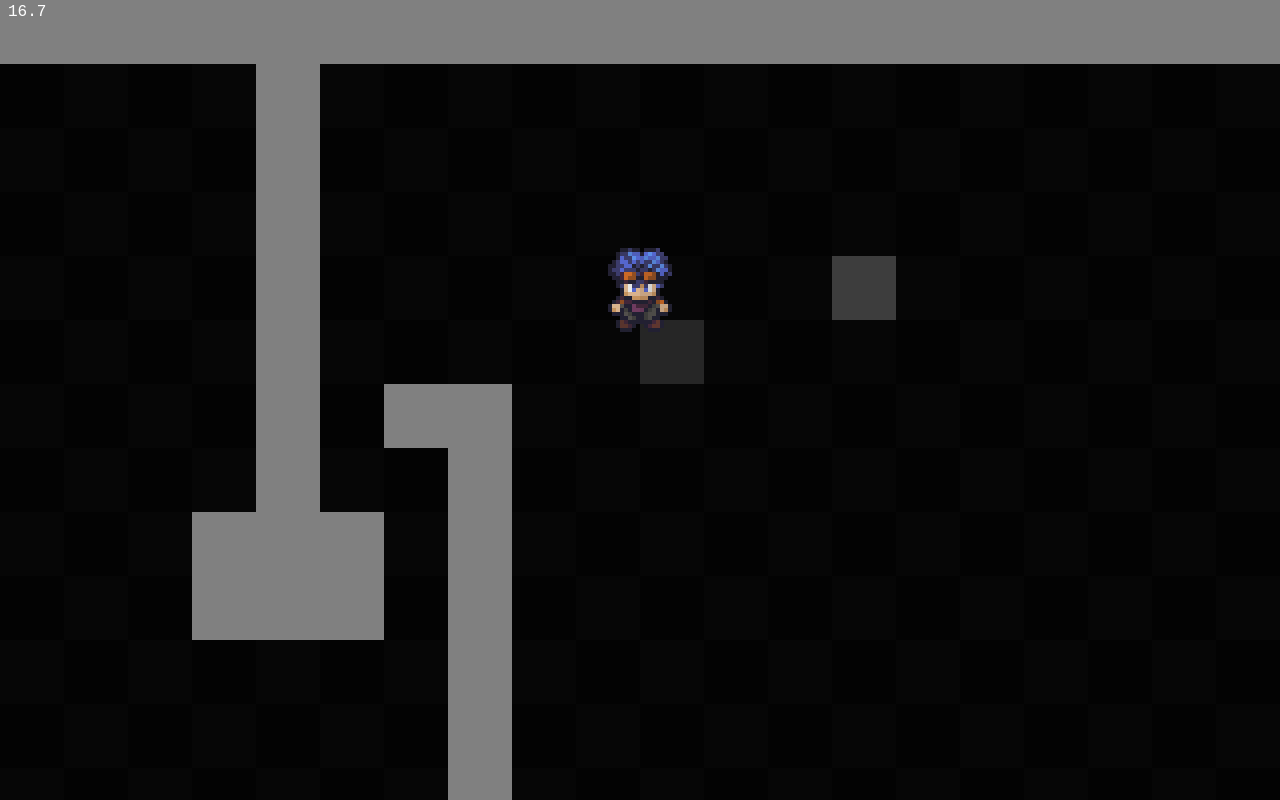
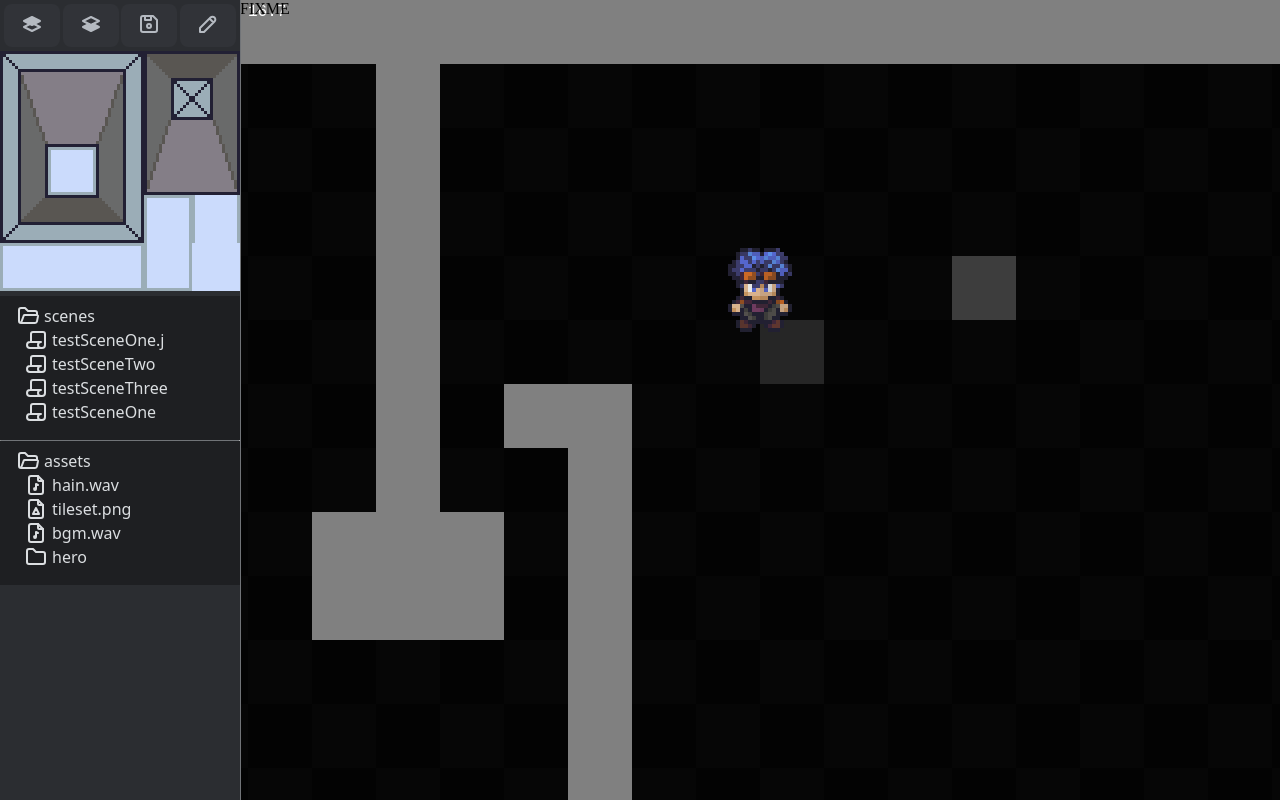
Before and after one commit to pagequit/-, a Solid app: page / in a window 1280 px wide. Built offline with nearby package versions, Linux system fonts and the light colour scheme.

Commit message:
Well kinda fix the resize issues

```diff
--- a/devTools/main.tsx
+++ b/devTools/main.tsx
@@ -1,100 +1,82 @@
-import {
-  createSignal,
-  onCleanup,
-  onMount,
-  Show,
-  type Component,
-} from "solid-js";
+import "./styles.css";
+import { createSignal, onCleanup, onMount, type Component } from "solid-js";
 import { render } from "solid-js/web";
 import { AssetBrowser } from "./AssetBrowser.tsx";
 import { SceneBrowser } from "./SceneBrowser.tsx";
-import { type Scene } from "../lib/Scene.ts";
 import { FloppyDiscIcon } from "./icons/FloppyDisc.tsx";
 import { PencilIcon } from "./icons/Pencil.tsx";
 import { StackBackwardIcon } from "./icons/StackBackward.tsx";
 import { StackForwardIcon } from "./icons/StackForward.tsx";
-import {
-  createViewport,
-  resetViewport,
-  resizeViewport,
-} from "../lib/Viewport.ts";
-import { createPointer, usePointer } from "../lib/usePointer.ts";
+import { type SceneProxy } from "../game/scenes.ts";
 
-const devOverlay = document.createElement("div");
-devOverlay.classList.add("dev-overlay");
+export function useDevTools(
+  appContainer: HTMLElement,
+  sceneProxy: SceneProxy,
+): void {
+  const canvasContainer = appContainer.querySelector(
+    ".canvas-container",
+  ) as HTMLElement;
 
-const canvas = document.createElement("canvas");
+  const overlayContainer = document.createElement("div");
+  overlayContainer.classList.add("dev-overlay");
+  canvasContainer.appendChild(overlayContainer);
 
-const ctx = canvas.getContext("2d", {
-  alpha: true,
-}) as CanvasRenderingContext2D;
+  render(
+    () => <DevTools sceneProxy={sceneProxy} appContainer={appContainer} />,
+    appContainer,
+  );
 
-const [scene, setScene] = createSignal<Scene | null>(null);
-
-export function provideScene(scene: Scene): void {
-  setScene(scene);
-  resizeViewport(viewport, scene.width, scene.height);
+  render(() => <DevOverlay />, overlayContainer);
 }
 
-export function mountDevTools(appContainer: HTMLElement): void {
-  const devToolsContainer = document.createElement("div");
-  devToolsContainer.classList.add("dev-container");
-  appContainer.appendChild(devToolsContainer);
+const DevOverlay: Component = () => <>FIXME</>;
 
-  render(() => <DevTools container={appContainer} />, devToolsContainer);
-}
-
-const viewport = createViewport(ctx);
-const pointer = createPointer();
-
-usePointer(pointer, viewport)[0]();
-
-function viewportResizeHandler(): void {
-  resizeViewport(viewport, scene()!.width, scene()!.height);
-}
-self.addEventListener("resize", viewportResizeHandler);
-
-function animate(): void {
-  self.requestAnimationFrame(animate);
-  resetViewport(viewport);
-}
-
-const DevTools: Component<{ container: HTMLElement }> = ({ container }) => {
-  const gameContainer = container.querySelector(
+const DevTools: Component<{
+  sceneProxy: SceneProxy;
+  appContainer: HTMLElement;
+}> = ({ sceneProxy, appContainer }) => {
+  const gameContainer = appContainer.querySelector(
     ".game-container",
   ) as HTMLElement;
-  devOverlay.appendChild(canvas);
-  gameContainer.appendChild(devOverlay);
 
-  const [width, setWidth] = createSignal(240);
-  let resizeX = false;
+  function getGameContainerStyle(width: number): string {
+    return `position: absolute; top: 0; left: ${width}px; width: ${self.innerWidth - width}px;`;
+  }
 
   function stopResizeX() {
     resizeX = false;
   }
 
-  function handleResize(event: MouseEvent) {
-    if (!resizeX) {
-      return;
+  function handleResize(event: MouseEvent | UIEvent) {
+    let newWidth = width();
+    if (resizeX) {
+      newWidth = (event as MouseEvent).clientX;
     }
-    setWidth(event.clientX);
+    newWidth = Math.min(newWidth, self.innerWidth - 64);
+
+    setWidth(newWidth);
+    gameContainer.style = getGameContainerStyle(newWidth);
   }
 
+  const [width, setWidth] = createSignal(240);
+  gameContainer.style = getGameContainerStyle(width());
+  let resizeX = false;
+
   onMount(() => {
-    animate();
-
-    document.addEventListener("mousemove", handleResize);
-    document.addEventListener("mouseup", stopResizeX);
+    self.addEventListener("mousemove", handleResize);
+    self.addEventListener("mouseup", stopResizeX);
+    self.addEventListener("resize", handleResize);
   });
 
   onCleanup(() => {
-    document.removeEventListener("mousemove", handleResize);
-    document.removeEventListener("mouseup", stopResizeX);
+    self.removeEventListener("mousemove", handleResize);
+    self.removeEventListener("mouseup", stopResizeX);
+    self.removeEventListener("resize", handleResize);
   });
 
   return (
-    <>
-      <div class="dev-tools" style={`width: ${width()}px;`}>
+    <div class="dev-container" style={`width: ${width()}px;`}>
+      <div class="dev-tools">
         <div class="tile-window">
           <div class="icon-bar">
             <button class="btn">
@@ -111,9 +93,7 @@ const DevTools: Component<{ container: HTMLElement }> = ({ container }) => {
             </button>
           </div>
 
-          <Show when={scene()}>
-            <img src={scene()!.data.tileset} alt="" />
-          </Show>
+          <img src={sceneProxy.current.data?.tileset} alt="" />
         </div>
 
         <SceneBrowser />
@@ -123,6 +103,6 @@ const DevTools: Component<{ container: HTMLElement }> = ({ container }) => {
       </div>
 
       <div class="dev-tools-resize" on:mousedown={() => (resizeX = true)}></div>
-    </>
+    </div>
   );
 };
--- /dev/null
+++ b/devTools/styles.css
@@ -0,0 +1,174 @@
+.dev-container {
+  --font-sans:
+    ui-sans-serif, system-ui, sans-serif, "Apple Color Emoji", "Segoe UI Emoji",
+    "Segoe UI Symbol", "Noto Color Emoji";
+  --font-serif: ui-serif, Georgia, Cambria, "Times New Roman", Times, serif;
+  --font-mono:
+    ui-monospace, SFMono-Regular, Menlo, Monaco, Consolas, "Liberation Mono",
+    "Courier New", monospace;
+
+  --rgb-blurple: 101, 114, 245;
+  --c-blurple: rgb(var(--rgb-blurple));
+
+  --rgb-fuchsia: 238, 69, 158;
+  --c-fuchsia: rgb(var(--rgb-fuchsia));
+
+  --rgb-green: 35, 165, 89;
+  --c-green: rgb(var(--rgb-green));
+
+  --rgb-yellow: 240, 178, 50;
+  --c-yellow: rgb(var(--rgb-yellow));
+
+  --rgb-orange: 255, 144, 0;
+  --c-orange: rgb(var(--rgb-orange));
+
+  --rgb-red: 218, 55, 60;
+  --c-red: rgb(var(--rgb-red));
+
+  --rgb-cyan: 95, 205, 228;
+  --c-cyan: rgb(var(--rgb-cyan));
+
+  --rgb-pink: 246, 42, 245;
+  --c-pink: rgb(var(--rgb-pink));
+
+  --rgb-gray: 117, 126, 138;
+  --c-gray: rgb(var(--rgb-gray));
+
+  --rgb-white: 255, 255, 255;
+  --c-white: rgb(var(--rgb-white));
+
+  --rgb-black: 30, 31, 34;
+  --c-black: rgb(var(--rgb-black));
+
+  --c-bg-0: rgb(30, 31, 34);
+  --c-bg-1: rgb(43, 45, 49);
+  --c-bg-2: rgb(49, 51, 56);
+  --c-bg-3: rgb(64, 66, 73);
+
+  --c-fg-0: rgb(255 255 225);
+  --c-fg-1: rgb(219 222 225);
+  --c-fg-2: rgb(181 186 193);
+  --c-fg-3: rgb(113 116 120);
+
+  --sp-1: 4px;
+  --sp-2: 8px;
+  --sp-3: 16px;
+  --sp-4: 24px;
+  --sp-5: 32px;
+  --sp-6: 48px;
+
+  height: 100%;
+  border-right: 1px solid var(--c-fg-3);
+  position: relative;
+  order: -1;
+
+  *,
+  *::after,
+  *::before {
+    box-sizing: border-box;
+  }
+
+  *:focus {
+    outline-width: 2px;
+    outline-style: solid;
+    outline-color: var(--c-fuchsia);
+  }
+}
+
+.dev-tools-resize {
+  position: absolute;
+  top: 0;
+  right: -2px;
+  height: 100%;
+  width: 4px;
+  cursor: ew-resize;
+  user-select: none;
+}
+
+.dev-overlay {
+  position: absolute;
+  top: 0;
+  left: 0;
+  width: 100%;
+  height: 100%;
+}
+
+.dev-tools {
+  overflow: hidden;
+  background: var(--c-bg-1);
+  color: var(--c-fg-1);
+  font-family: var(--font-sans);
+  height: 100%;
+  width: 100%;
+
+  hr {
+    border-top: 1px solid var(--c-fg-3);
+    border-bottom: none;
+    margin: 0;
+  }
+}
+
+.file-browser {
+  background: var(--c-bg-0);
+  padding: var(--sp-2);
+}
+
+.file-list {
+  margin: 0 0 var(--sp-2);
+  list-style: none;
+  padding: 0 var(--sp-2);
+}
+
+.file-label {
+  display: flex;
+  justify-content: flex-start;
+  align-items: center;
+
+  svg {
+    margin-right: var(--sp-1);
+  }
+
+  span:hover {
+    cursor: pointer;
+    text-decoration: underline;
+  }
+}
+
+.btn {
+  border-radius: var(--sp-2);
+  border: none;
+  background: var(--c-bg-2);
+  color: var(--c-fg-2);
+  cursor: pointer;
+  padding: var(--sp-2) var(--sp-3);
+}
+
+.btn:hover {
+  background: var(--c-bg-3);
+}
+
+.asset-preview {
+  img {
+    display: inline-block;
+    image-rendering: pixelated;
+    width: 100%;
+    height: auto;
+  }
+}
+
+.tile-window {
+  img {
+    display: inline-block;
+    image-rendering: pixelated;
+    width: 100%;
+    height: auto;
+  }
+}
+
+.icon-bar {
+  padding: var(--sp-1);
+  display: flex;
+  flex-flow: row nowrap;
+  align-items: center;
+  justify-content: space-between;
+}
--- a/game/scenes.ts
+++ b/game/scenes.ts
@@ -7,7 +7,6 @@ import {
   getNeighbours,
 } from "../lib/Graph.ts";
 import { useWithAsyncCache } from "../lib/cache.ts";
-import { provideScene } from "../devTools/main.tsx";
 import { viewport } from "../main.ts";
 
 const [loadScene, sceneCache] = useWithAsyncCache(async (name: string) => {
@@ -16,7 +15,12 @@ const [loadScene, sceneCache] = useWithAsyncCache(async (name: string) => {
 
 type SceneNode = { name: string };
 
-export const scenes: Array<SceneNode> = [
+export type SceneProxy = {
+  next: Scene;
+  current: Scene;
+};
+
+const scenes: Array<SceneNode> = [
   {
     name: "testSceneOne",
   },
@@ -35,6 +39,25 @@ const sceneEdges: Array<Edge<SceneNode>> = [
 
 const sceneGraph: Graph<SceneNode> = createGraph(scenes, sceneEdges);
 
+const scene: SceneProxy = {
+  next: createScene({
+    data: null as unknown as SceneData,
+    width: 0,
+    height: 0,
+    process: () => {},
+  }),
+  current: createScene({
+    data: null as unknown as SceneData,
+    width: 0,
+    height: 0,
+    process: () => {},
+  }),
+};
+
+export function getSceneProxy(): SceneProxy {
+  return scene;
+}
+
 export async function swapScene(name: string): Promise<void> {
   const sceneNode = scenes.find((s) => s.name === name) as SceneNode;
 
@@ -52,24 +75,4 @@ export async function swapScene(name: string): Promise<void> {
   scene.current.postProcess();
   scene.current = scene.next;
   resizeViewport(viewport, scene.current.width, scene.current.height);
-
-  provideScene(scene.current);
 }
-
-export const scene: {
-  next: Scene;
-  current: Scene;
-} = {
-  next: createScene({
-    data: null as unknown as SceneData,
-    width: 0,
-    height: 0,
-    process: () => {},
-  }),
-  current: createScene({
-    data: null as unknown as SceneData,
-    width: 0,
-    height: 0,
-    process: () => {},
-  }),
-};
--- a/index.html
+++ b/index.html
@@ -9,11 +9,13 @@
     <style>
       body {
         margin: 0;
+        background: black;
+        font-size: 16px;
       }
     </style>
   </head>
   <body>
-    <div id="app" class="sans"></div>
+    <div id="app"></div>
     <script type="module" src="main.ts"></script>
   </body>
 </html>
--- a/lib/Viewport.ts
+++ b/lib/Viewport.ts
@@ -1,6 +1,7 @@
 import { type Vector } from "./Vector.ts";
 
 export type Viewport = {
+  container: HTMLElement;
   ctx: CanvasRenderingContext2D;
   translation: Vector;
   scale: Vector;
@@ -8,6 +9,7 @@ export type Viewport = {
 };
 
 export function createViewport(
+  container: HTMLElement,
   ctx: CanvasRenderingContext2D,
   imageSmoothing: CanvasImageSmoothing = {
     imageSmoothingEnabled: false,
@@ -15,6 +17,7 @@ export function createViewport(
   },
 ): Viewport {
   const viewport = {
+    container,
     ctx,
     translation: { x: 0, y: 0 },
     scale: { x: 1, y: 1 },
@@ -66,10 +69,16 @@ export function placeViewport(
   width: number,
   height: number,
 ): void {
-  const { translation, scale } = viewport;
+  const { container, translation, scale } = viewport;
 
-  translation.x = Math.max(0, Math.min(x, width * scale.x - self.innerWidth));
-  translation.y = Math.max(0, Math.min(y, height * scale.y - self.innerHeight));
+  translation.x = Math.max(
+    0,
+    Math.min(x, width * scale.x - container.offsetWidth),
+  );
+  translation.y = Math.max(
+    0,
+    Math.min(y, height * scale.y - container.offsetHeight),
+  );
 }
 
 export function focusViewport(
@@ -79,12 +88,12 @@ export function focusViewport(
   width: number,
   height: number,
 ): void {
-  const { scale } = viewport;
+  const { container, scale } = viewport;
 
   placeViewport(
     viewport,
-    x * scale.x - self.innerWidth / 2,
-    y * scale.y - self.innerHeight / 2,
+    x * scale.x - container.offsetWidth / 2,
+    y * scale.y - container.offsetHeight / 2,
     width,
     height,
   );
@@ -97,15 +106,15 @@ export function centerViewport(
   width: number,
   height: number,
 ): void {
-  const { translation, scale } = viewport;
+  const { container, translation, scale } = viewport;
 
-  const halfWidth = self.innerWidth / 2;
+  const halfWidth = container.offsetWidth / 2;
   translation.x = Math.max(
     -halfWidth,
     Math.min(x * scale.x - halfWidth, width * scale.x - halfWidth),
   );
 
-  const halfHeight = self.innerHeight / 2;
+  const halfHeight = container.offsetHeight / 2;
   translation.y = Math.max(
     -halfHeight,
     Math.min(y * scale.y - halfHeight, height * scale.y - halfHeight),
--- a/main.ts
+++ b/main.ts
@@ -5,13 +5,16 @@ import {
 } from "./lib/Viewport.ts";
 import { usePointer, createPointer } from "./lib/usePointer.ts";
 import { drawDelta } from "./game/misc.ts";
-import { mountDevTools } from "./devTools/main.tsx";
-import { scene, scenes, swapScene } from "./game/scenes.ts";
+import { useDevTools } from "./devTools/main.tsx";
+import { swapScene, getSceneProxy } from "./game/scenes.ts";
 
 const appContainer = document.getElementById("app") as HTMLElement;
 
 const gameContainer = document.createElement("div");
 gameContainer.classList.add("game-container");
+
+const canvasContainer = document.createElement("div");
+canvasContainer.classList.add("canvas-container");
 
 const canvas = document.createElement("canvas");
 
@@ -19,18 +22,19 @@ const ctx = canvas.getContext("2d", {
   alpha: false,
 }) as CanvasRenderingContext2D;
 
-gameContainer.appendChild(canvas);
+const sceneProxy = getSceneProxy();
+
+canvasContainer.appendChild(canvas);
+gameContainer.appendChild(canvasContainer);
 appContainer.appendChild(gameContainer);
 
-mountDevTools(appContainer);
-
-export const viewport = createViewport(ctx);
+export const viewport = createViewport(gameContainer, ctx);
 export const pointer = createPointer();
 
 usePointer(pointer, viewport)[0]();
 
 function viewportResizeHandler(): void {
-  resizeViewport(viewport, scene.current.width, scene.current.height);
+  resizeViewport(viewport, sceneProxy.current.width, sceneProxy.current.height);
 }
 self.addEventListener("resize", viewportResizeHandler);
 
@@ -40,13 +44,14 @@ function animate(timestamp: number): void {
   self.requestAnimationFrame(animate);
   resetViewport(viewport);
 
-  scene.current.process(delta);
+  sceneProxy.current.process(delta);
   drawDelta(viewport, delta);
 
   delta = timestamp - then;
   then = timestamp;
 }
 
-swapScene(scenes[0].name).then(() => {
+swapScene("testSceneOne").then(() => {
   animate(then);
+  useDevTools(appContainer, sceneProxy);
 });
--- a/style.css
+++ b/style.css
@@ -1,218 +1,24 @@
 #app {
-  --font-sans:
-    ui-sans-serif, system-ui, sans-serif, "Apple Color Emoji", "Segoe UI Emoji",
-    "Segoe UI Symbol", "Noto Color Emoji";
-  --font-serif: ui-serif, Georgia, Cambria, "Times New Roman", Times, serif;
-  --font-mono:
-    ui-monospace, SFMono-Regular, Menlo, Monaco, Consolas, "Liberation Mono",
-    "Courier New", monospace;
-
-  --rgb-blurple: 101, 114, 245;
-  --c-blurple: rgb(var(--rgb-blurple));
-
-  --rgb-fuchsia: 238, 69, 158;
-  --c-fuchsia: rgb(var(--rgb-fuchsia));
-
-  --rgb-green: 35, 165, 89;
-  --c-green: rgb(var(--rgb-green));
-
-  --rgb-yellow: 240, 178, 50;
-  --c-yellow: rgb(var(--rgb-yellow));
-
-  --rgb-orange: 255, 144, 0;
-  --c-orange: rgb(var(--rgb-orange));
-
-  --rgb-red: 218, 55, 60;
-  --c-red: rgb(var(--rgb-red));
-
-  --rgb-cyan: 95, 205, 228;
-  --c-cyan: rgb(var(--rgb-cyan));
-
-  --rgb-pink: 246, 42, 245;
-  --c-pink: rgb(var(--rgb-pink));
-
-  --rgb-gray: 117, 126, 138;
-  --c-gray: rgb(var(--rgb-gray));
-
-  --rgb-white: 255, 255, 255;
-  --c-white: rgb(var(--rgb-white));
-
-  --rgb-black: 30, 31, 34;
-  --c-black: rgb(var(--rgb-black));
-
-  --c-bg-0: rgb(30, 31, 34);
-  --c-bg-1: rgb(43, 45, 49);
-  --c-bg-2: rgb(49, 51, 56);
-  --c-bg-3: rgb(64, 66, 73);
-
-  --c-fg-0: rgb(255 255 225);
-  --c-fg-1: rgb(219 222 225);
-  --c-fg-2: rgb(181 186 193);
-  --c-fg-3: rgb(113 116 120);
-
-  --sp-1: 4px;
-  --sp-2: 8px;
-  --sp-3: 16px;
-  --sp-4: 24px;
-  --sp-5: 32px;
-  --sp-6: 48px;
-
   position: fixed;
   height: 100vh;
   width: 100vw;
-  margin: 0;
-  font-size: 16px;
-  background: black;
   background-image: url(/hex-grid.svg);
-  display: flex;
-  flex-direction: row-reverse;
-
-  &.sans {
-    font-family: var(--font-sans);
-  }
-  &.serif {
-    font-family: var(--font-serif);
-  }
-  &.mono {
-    font-family: var(--font-mono);
-  }
-
-  *,
-  *::after,
-  *::before {
-    box-sizing: border-box;
-  }
-
-  *:focus {
-    outline-width: 2px;
-    outline-style: solid;
-    outline-color: var(--c-cyan);
-  }
 }
 
 .game-container {
-  width: 100%;
-  height: 100%;
-  position: relative;
   display: flex;
   align-items: center;
   justify-content: center;
+  height: 100%;
+  width: 100%;
+}
+
+.canvas-container {
+  position: relative;
+  max-width: 100%;
+  max-height: 100%;
 
   canvas {
     display: block;
   }
 }
-
-/* dev-tools */
-
-.dev-container {
-  height: 100%;
-  border-right: 1px solid var(--c-fg-3);
-  background: var(--c-bg-1);
-  color: var(--c-fg-1);
-  font-size: 14px;
-  position: relative;
-}
-
-.dev-tools-resize {
-  position: absolute;
-  top: 0;
-  right: -2px;
-  height: 100%;
-  width: 4px;
-  cursor: ew-resize;
-}
-
-.dev-tools {
-  overflow: hidden;
-
-  hr {
-    border-top: 1px solid var(--c-fg-3);
-    border-bottom: none;
-    margin: 0;
-  }
-}
-
-/* file-browser */
-
-.file-browser {
-  background: var(--c-bg-0);
-  padding: var(--sp-2);
-}
-
-.file-list {
-  margin: 0 0 var(--sp-2);
-  list-style: none;
-  padding: 0 var(--sp-2);
-}
-
-.file-label {
-  display: flex;
-  justify-content: flex-start;
-  align-items: center;
-
-  svg {
-    margin-right: var(--sp-1);
-  }
-
-  span:hover {
-    cursor: pointer;
-    text-decoration: underline;
-  }
-}
-
-/* misc */
-
-.btn {
-  border-radius: var(--sp-2);
-  border: none;
-  background: var(--c-bg-2);
-  color: var(--c-fg-2);
-  cursor: pointer;
-  padding: var(--sp-2) var(--sp-3);
-}
-
-.btn:hover {
-  background: var(--c-bg-3);
-}
-
-.asset-preview {
-  img {
-    display: inline-block;
-    image-rendering: pixelated;
-    width: 100%;
-    height: auto;
-  }
-}
-
-.tile-window {
-  img {
-    display: inline-block;
-    image-rendering: pixelated;
-    width: 100%;
-    height: auto;
-  }
-}
-
-.icon-bar {
-  padding: var(--sp-1);
-  display: flex;
-  flex-flow: row nowrap;
-  align-items: center;
-  justify-content: space-between;
-}
-
-.dev-overlay {
-  position: absolute;
-  top: 0;
-  left: 0;
-  width: 100%;
-  height: 100%;
-  display: flex;
-  align-items: center;
-  justify-content: center;
-
-  canvas {
-    display: block;
-  }
-}
```
